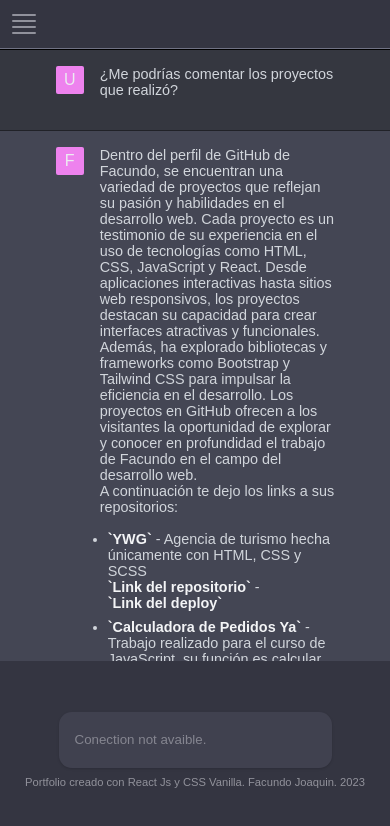
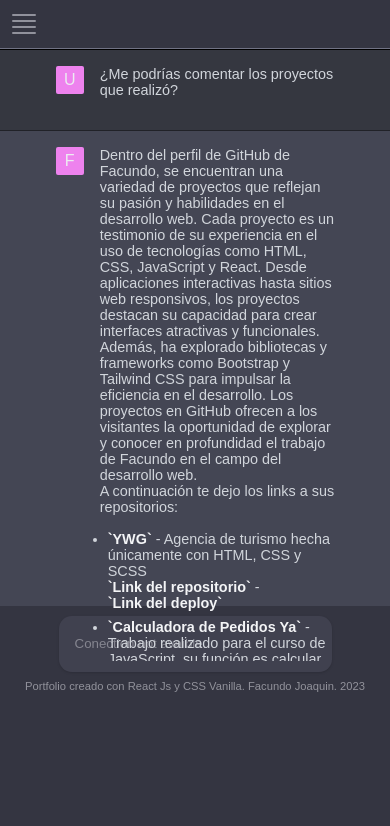
Before and after one commit to FacundoJoaquin/portfolio-chatgpt, a React (Vite) app: page /proyects in a window 390 px wide. Shown: the top 826 px of the page. Built offline with nearby package versions, Linux system fonts and the light colour scheme; a web font is replaced by a local one.

Commit message:
ajustes responsive

```diff
--- a/src/App.css
+++ b/src/App.css
@@ -13,8 +13,8 @@ a {
 }
 .app {
 	display: flex;
-	height: 100vh; /* Ajusta la altura de la aplicación al 100% del viewport */
-	overflow-y: hidden; /* Oculta el desplazamiento vertical */
+	height: calc(100% - 3rem);
+	overflow-y: hidden;
 }
 
 .app-center {
@@ -23,7 +23,7 @@ a {
 	background-color: #343541;
 	width: 100%;
 	height: 100vh;
-	overflow-y: hidden; /* Añade un desplazamiento vertical solo cuando sea necesario */
+	overflow-y: hidden;
 }
 .navbar {
 	display: none;
@@ -32,7 +32,7 @@ a {
 	height: 70%;
 }
 .app-footer {
-	height: 12rem;
+	height: auto;
 	width: 100%;
 }
 
@@ -59,6 +59,8 @@ a {
 	.app {
 		display: flex;
 		flex-direction: column;
+		height: auto;
+
 	}
 	.app-main {
 		width: 100%;
@@ -68,8 +70,7 @@ a {
 		width: 100%;
 		display: flex;
 		flex-direction: column;
-		height: auto;
-
+		height: calc(100vh - 3.05rem);
 	}
 	.app-sidebar {
 		display: none;
@@ -83,5 +84,5 @@ a {
 		top: 0;
 		left: 0;
 	}
-
+	.app-footer{}
 }
```
